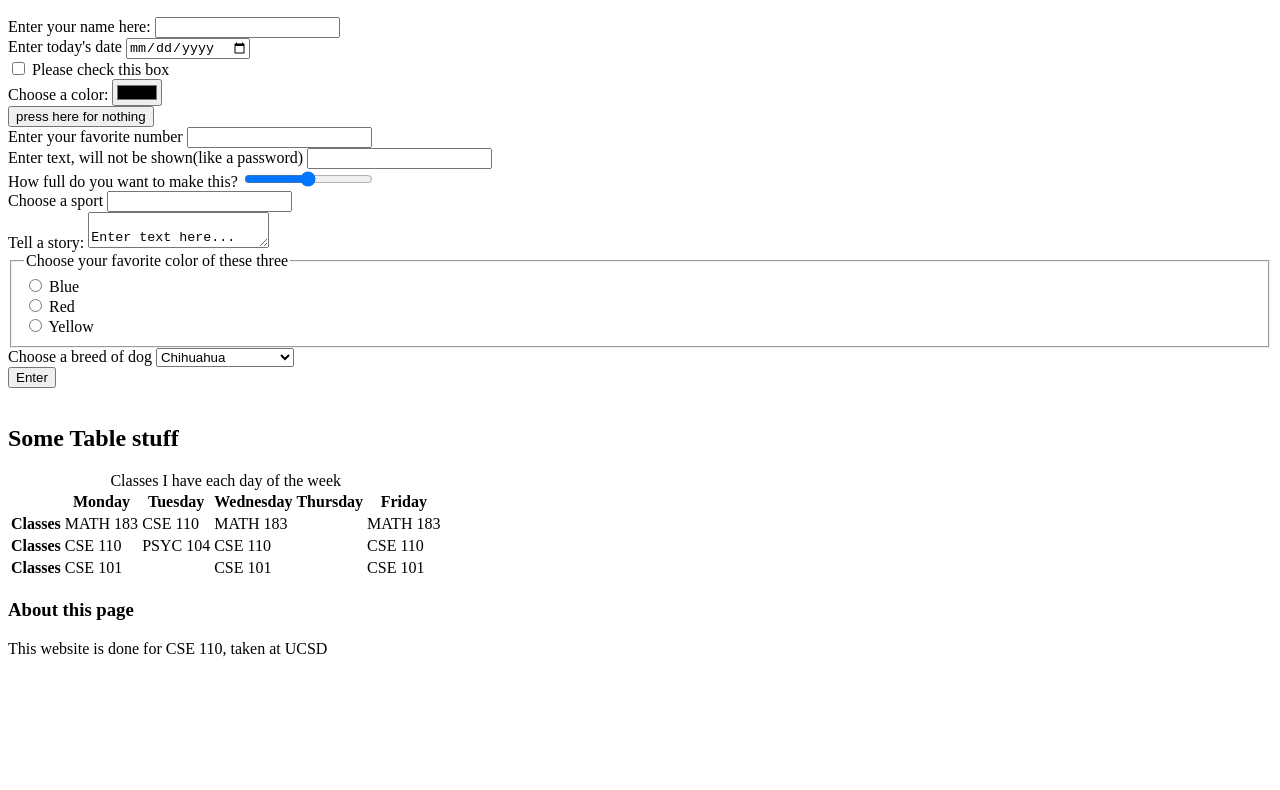
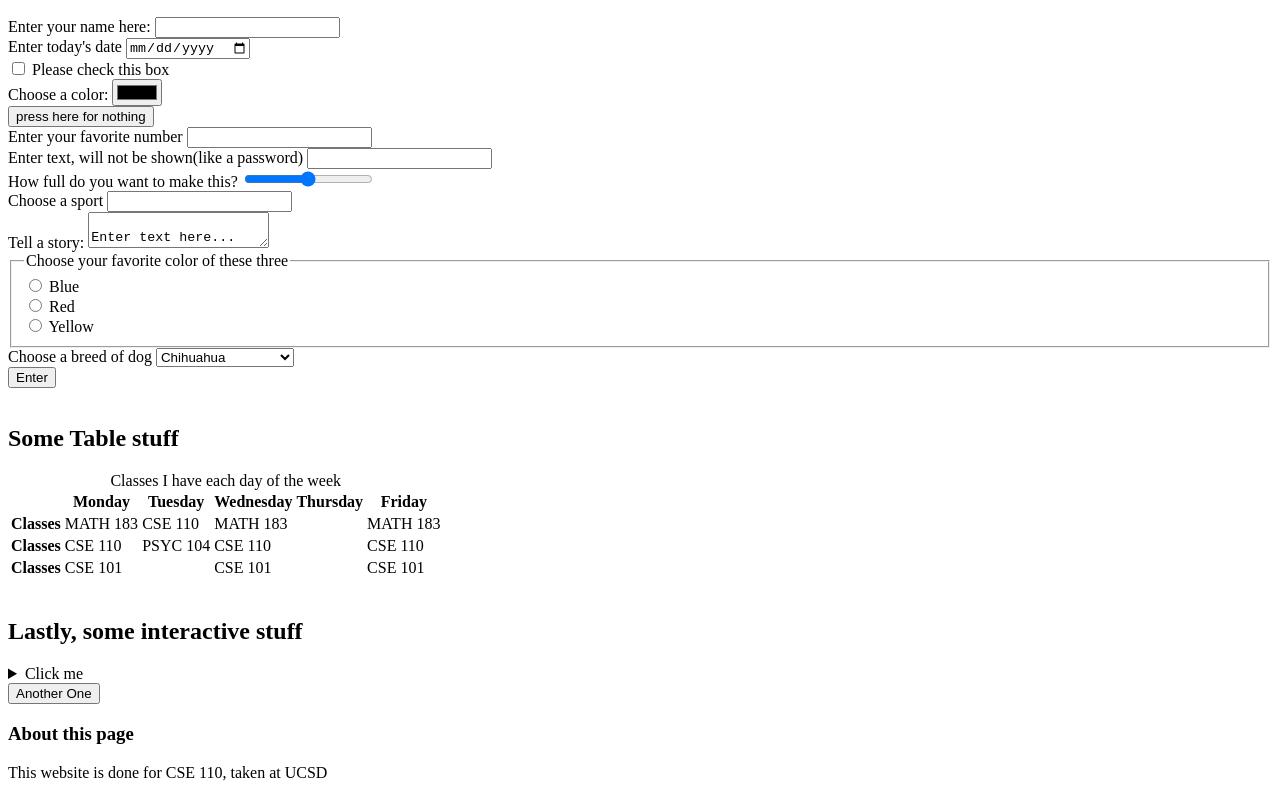
Before and after one commit to ibro912/wi21-cse110-lab3, a plain HTML site: page index.html in a window 1280 px wide. Shown: the part 3080-3870 px from the top of the page. Before the commit the page ends 3746 px from the top, so only its background shows below. Drawn offline with Linux system fonts and the light colour scheme.

Commit message:
final stuff

```diff
--- a/index.html
+++ b/index.html
@@ -246,10 +246,21 @@
 
             </table>
 
+            <br>
 
+            <h2>Lastly, some interactive stuff</h2>
 
+            <details>
+                <summary>Click me</summary>
+                Hello, thanks for clicking me
+            </details>
 
+            <button class ="anotherButton" type="button">Another One</button>
 
+            <div id="container"></div>
+            <template id="template">
+                <div>Click me</div>
+            </template>
         </section>
 
         <h3>About this page</h3>
```
